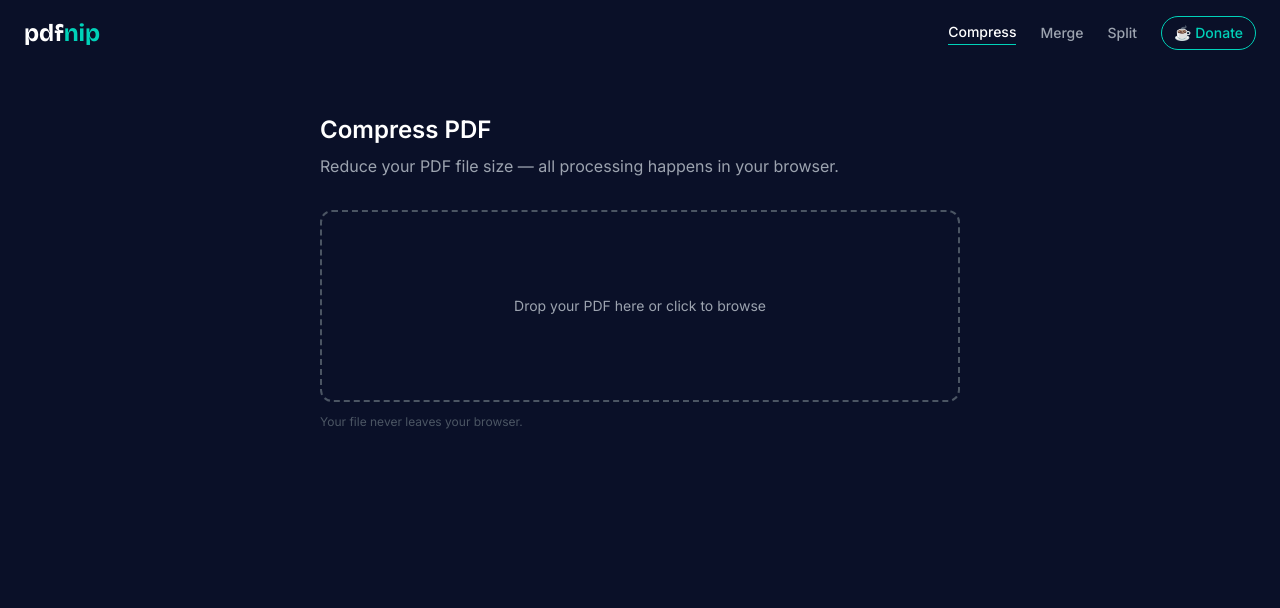
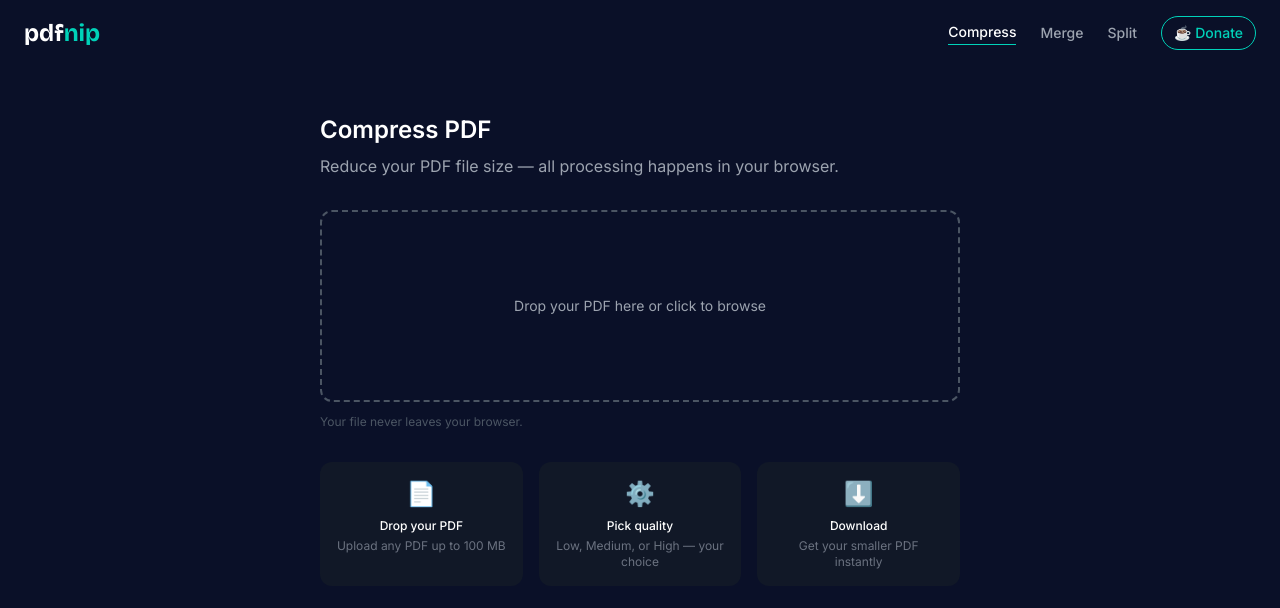
Before and after one commit to lewisgoku/pdfnip, a React (Vite) app: page /compress in a window 1280 px wide. Shown: the top 608 px of the page. Built offline with nearby package versions, Linux system fonts and the light colour scheme.

Commit message:
feat: add how-it-works steps to Compress page idle state

```diff
--- a/src/pages/Compress.tsx
+++ b/src/pages/Compress.tsx
@@ -96,6 +96,23 @@ export default function Compress() {
           <p className="text-gray-600 text-xs mt-3">
             Your file never leaves your browser.
           </p>
+          <div className="mt-8 grid grid-cols-3 gap-4 text-center">
+            <div className="bg-surface rounded-xl p-4">
+              <p className="text-2xl mb-2">📄</p>
+              <p className="text-white text-xs font-medium mb-1">Drop your PDF</p>
+              <p className="text-gray-500 text-xs">Upload any PDF up to 100 MB</p>
+            </div>
+            <div className="bg-surface rounded-xl p-4">
+              <p className="text-2xl mb-2">⚙️</p>
+              <p className="text-white text-xs font-medium mb-1">Pick quality</p>
+              <p className="text-gray-500 text-xs">Low, Medium, or High — your choice</p>
+            </div>
+            <div className="bg-surface rounded-xl p-4">
+              <p className="text-2xl mb-2">⬇️</p>
+              <p className="text-white text-xs font-medium mb-1">Download</p>
+              <p className="text-gray-500 text-xs">Get your smaller PDF instantly</p>
+            </div>
+          </div>
         </>
       )}
 
```
